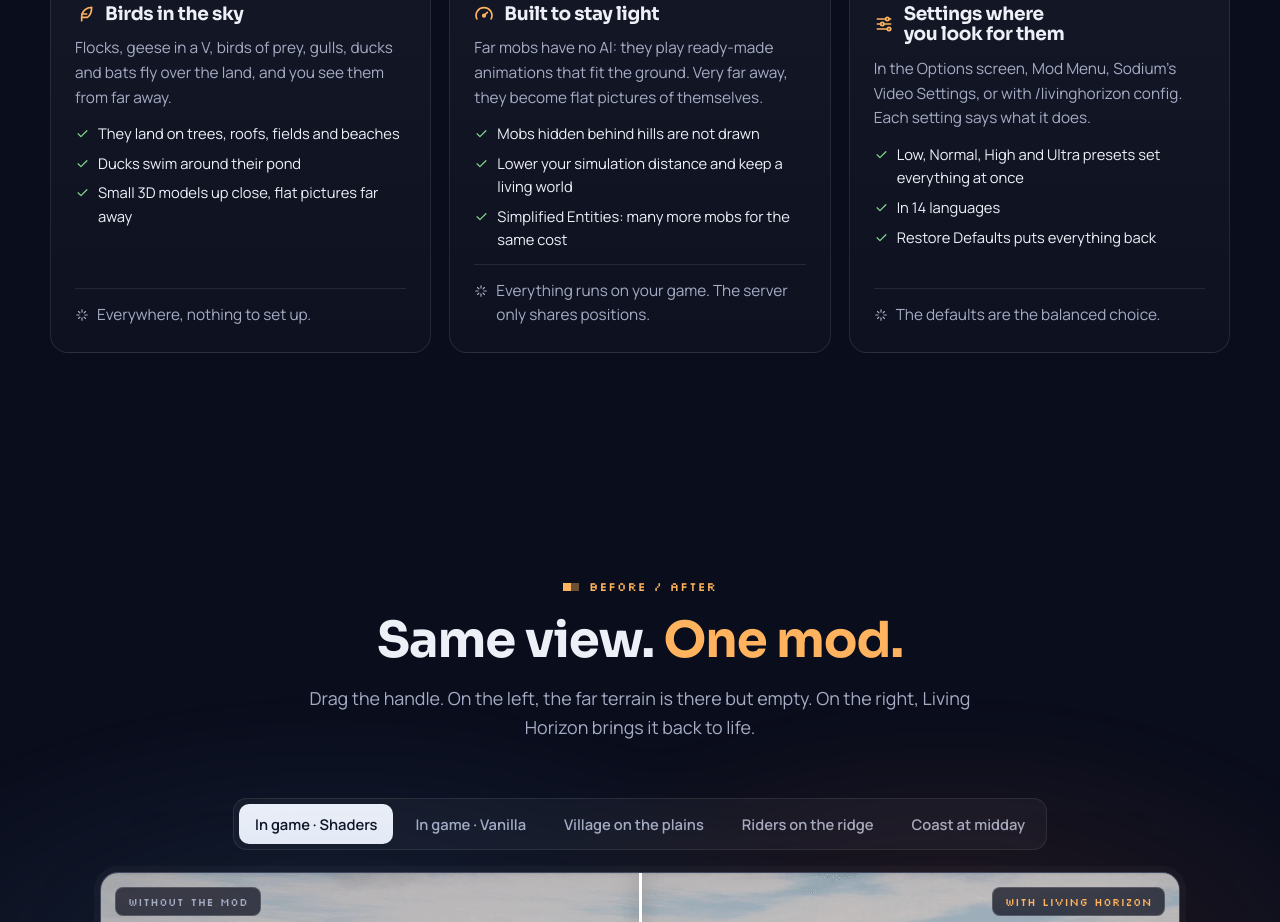
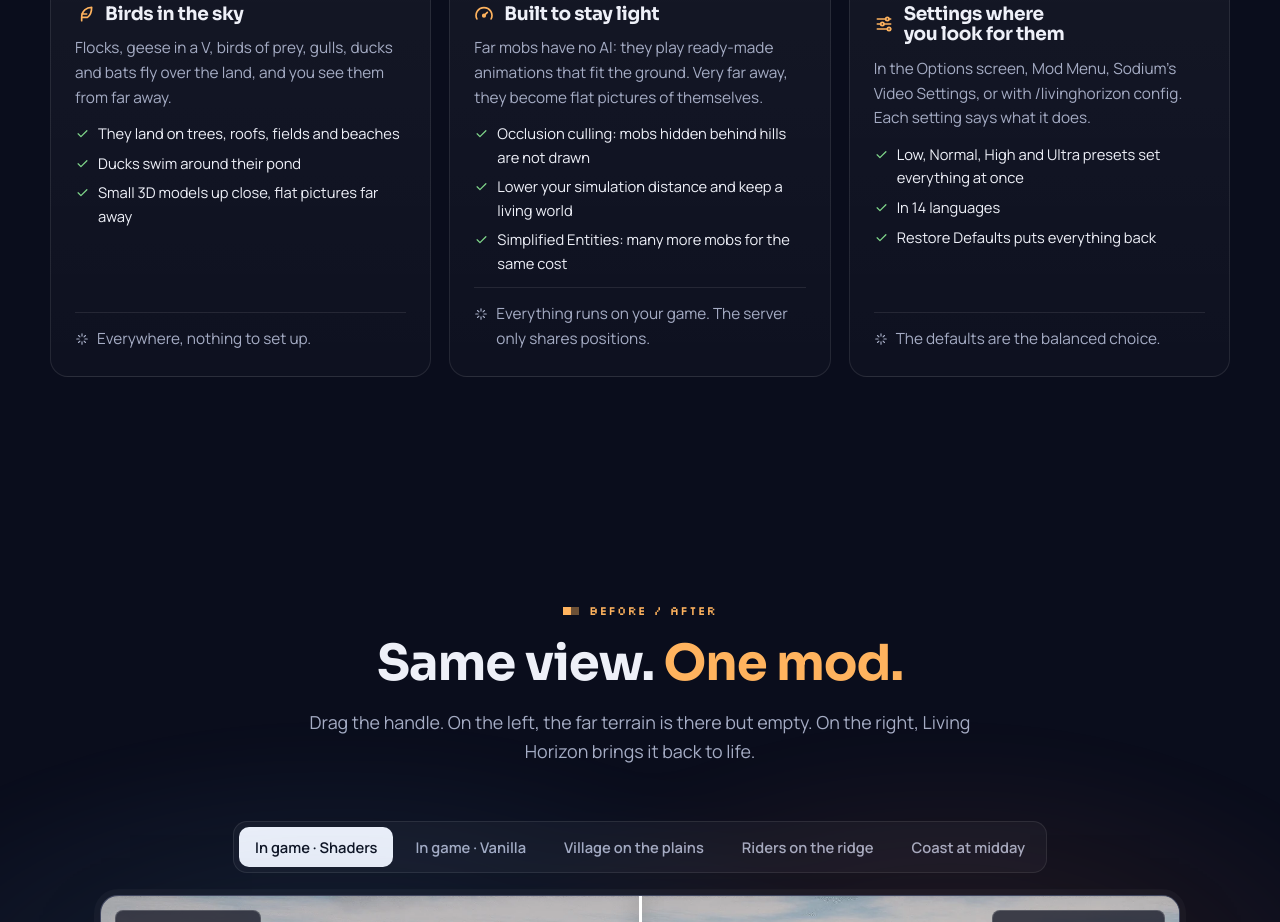
Before and after one commit to MC-Skin-Creator/living-horizon-website, an Angular app: page / in a window 1280 px wide. Shown: the part 2640-3562 px from the top of the page. Built offline with nearby package versions, Linux system fonts and the light colour scheme; no server answers.

Commit message:
feat: name occlusion culling in the light feature card
Players who know the term look for it: the card now says that hidden mobs are skipped by occlusion culling.

```diff
--- a/src/app/sections/features.ts
+++ b/src/app/sections/features.ts
@@ -208,7 +208,7 @@ export class Features {
       title: 'Built to stay light',
       text: 'Far mobs have no AI: they play ready-made animations that fit the ground. Very far away, they become flat pictures of themselves.',
       points: [
-        'Mobs hidden behind hills are not drawn',
+        'Occlusion culling: mobs hidden behind hills are not drawn',
         'Lower your simulation distance and keep a living world',
         'Simplified Entities: many more mobs for the same cost',
       ],
```
